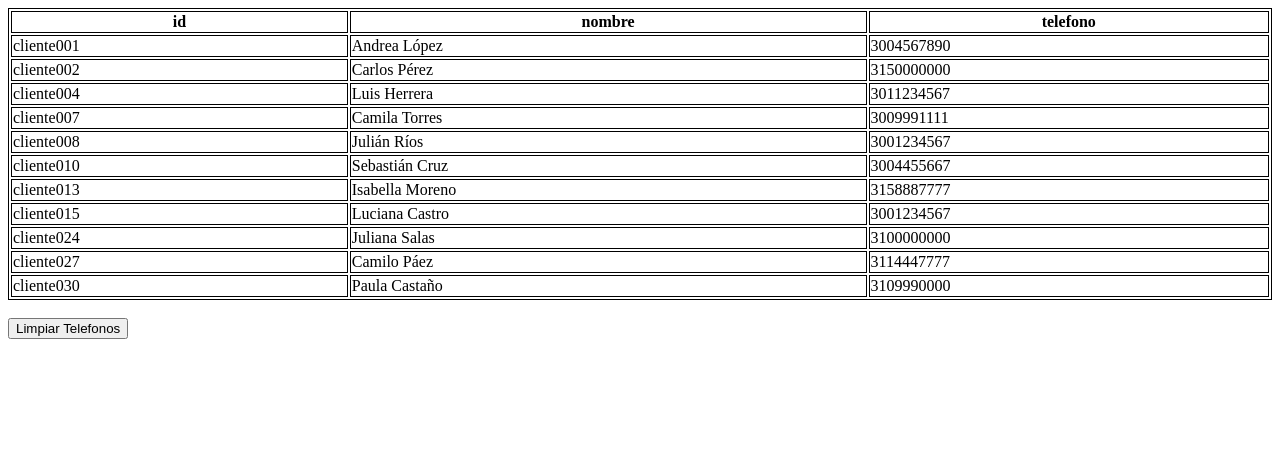
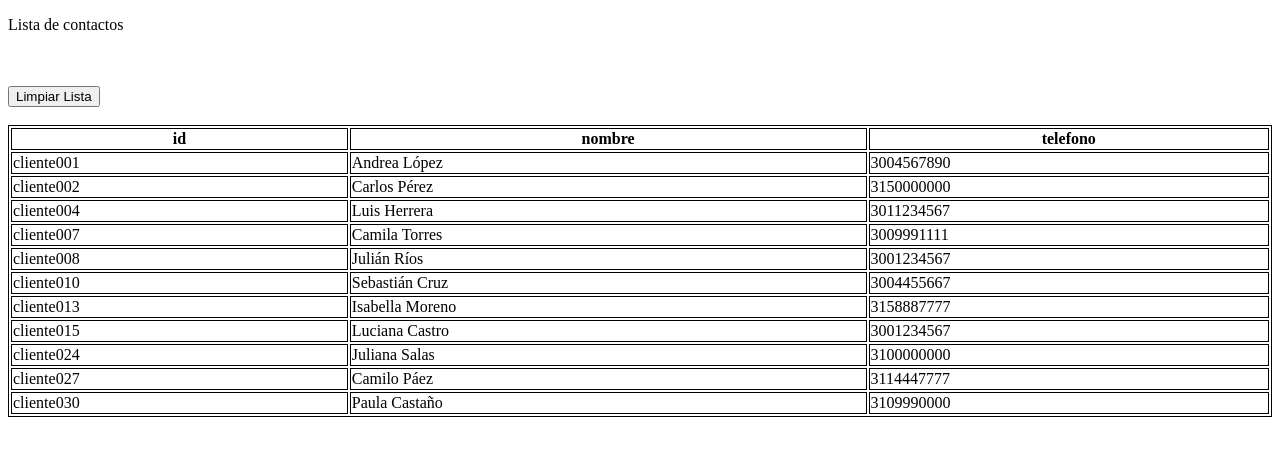
Before and after one commit to elwuando/practicas-python, a Flask app: page /contactos?limpiar=True in a window 1280 px wide. Shown: the top 456 px of the page. Run offline with Flask 3, Linux system fonts and the light colour scheme.

Commit message:
Mejora y acabado de la funcion y  plantilla de limpieza de contactos

```diff
--- a/PYxFlask/app.py
+++ b/PYxFlask/app.py
@@ -89,6 +89,7 @@ def limpiar_celular():
 @app.route('/contactos')
 def contactos():
 
+
     clientes = [
         {"id": "cliente001", "nombre": "Andrea López", "telefono": "300-456-7890"},
         {"id": "cliente002", "nombre": "Carlos Pérez", "telefono": "(+57) 315 000 0000"},
@@ -121,27 +122,31 @@ def contactos():
         {"id": "cliente029", "nombre": "Ricardo Méndez", "telefono": "321-0000"},
         {"id": "cliente030", "nombre": "Paula Castaño", "telefono": "3109990000"}
     ]
+
+    valido = request.args.get('limpiar', None)
     lista_valida = []
-    for cliente in clientes:
-        numero = cliente.get('telefono', None)
-        numero = re.sub(r'\D', '', numero)
-
-        if numero.startswith('00'):
-            numero = numero[2:]
-
-        if numero.startswith('0'):
-            numero = numero[1:]
-
-        if numero.startswith('57'):
-            numero = numero[2:]
-
-        if len(numero) == 10 and numero.startswith('3'):
-            cliente['telefono'] = numero
-            lista_valida.append(cliente)
 
 
-    return render_template('contactos.html', clientes=lista_valida)
+    if valido == 'True':
+        for cliente in clientes:
+            numero = cliente.get('telefono', None)
+            numero = re.sub(r'\D', '', numero)
 
+            if numero.startswith('00'):
+                numero = numero[2:]
+
+            if numero.startswith('0'):
+                numero = numero[1:]
+
+            if numero.startswith('57'):
+                numero = numero[2:]
+
+            if len(numero) == 10 and numero.startswith('3'):
+                cliente['telefono'] = numero
+                lista_valida.append(cliente)
+        return render_template('contactos.html', clientes=lista_valida )
+
+    return render_template('contactos.html', clientes=clientes)
 
 
 if __name__ == "__main__":
--- a/PYxFlask/templates/contactos.html
+++ b/PYxFlask/templates/contactos.html
@@ -1,16 +1,22 @@
 <!DOCTYPE html>
 <html lang='es'>
-<style>
-    table, th, td {
-  border:1px solid black;
-}
-</style>
 <head>
     <meta charset='UTF-8'/>
     <meta name='viewport' content='width=device-width, initial-scale=1.0'/>
     <title>Lista de contactos</title>
+    <style>
+    table, th, td {
+        border:1px solid black;
+    }
+</style>
 </head>
 <body>
+    <p>Lista de contactos</p>
+    <br>
+    <br>
+    <a href="/contactos?limpiar=True" ><button>Limpiar Lista</button></a>
+    <br>
+    <br>
     <table style="width:100%">
         <tr>
             <th>id</th>
@@ -27,6 +33,5 @@
 
     </table>
     <br>
-    <button type="button">Limpiar Telefonos</button>
 </body>
 </html>
```
